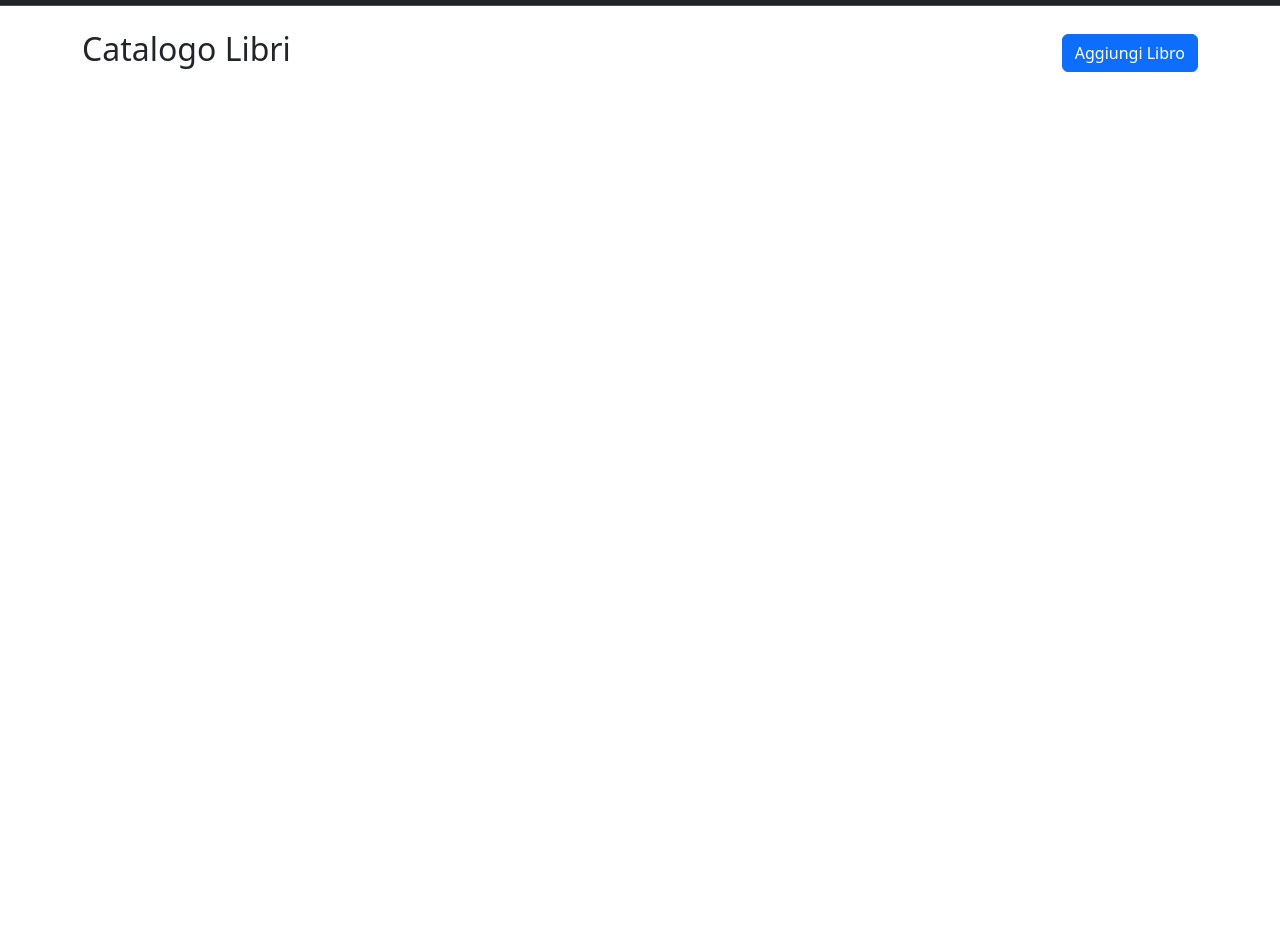
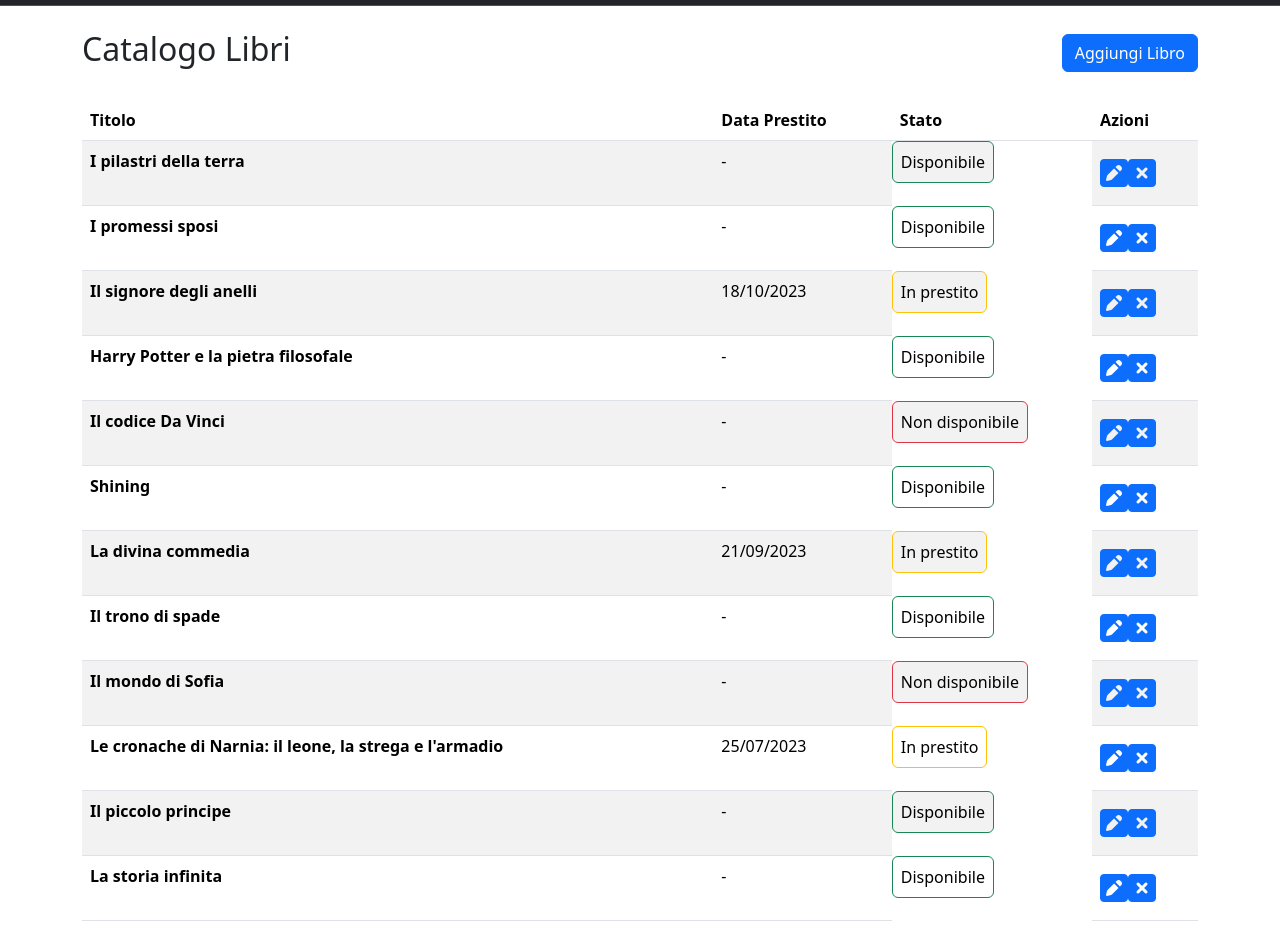
Before and after one commit to DeserioArianna/html-css-bootstrap-dashboard, a plain HTML site: page index.html in a window 1280 px wide. Shown: the part 71-1008 px from the top of the page. Before the commit the page ends 800 px from the top, so only its background shows below. Drawn offline with nearby package versions, Linux system fonts and the light colour scheme.

Commit message:
feat:inizio tabella

```diff
--- a/index.html
+++ b/index.html
@@ -5,6 +5,7 @@
     <meta name="viewport" content="width=device-width, initial-scale=1.0">
     <title>Bootstrap Dashboard</title>
 
+    <link rel="stylesheet" href="https://cdnjs.cloudflare.com/ajax/libs/font-awesome/6.6.0/css/all.min.css" integrity="sha512-Kc323vGBEqzTmouAECnVceyQqyqdsSiqLQISBL29aUW4U/M7pSPA/gEUZQqv1cwx4OnYxTxve5UMg5GT6L4JJg==" crossorigin="anonymous" referrerpolicy="no-referrer" />
     <link href="https://cdn.jsdelivr.net/npm/bootstrap@5.3.3/dist/css/bootstrap.min.css" rel="stylesheet" integrity="sha384-QWTKZyjpPEjISv5WaRU9OFeRpok6YctnYmDr5pNlyT2bRjXh0JMhjY6hW+ALEwIH" crossorigin="anonymous">
 
 
@@ -59,7 +60,102 @@
                 <a href=""><button type="button" class="btn btn-primary">Aggiungi Libro</button></a>
             </div>
 
+            <!-- TABLE -->
+            <table class="table table-striped">
+                <thead>
+                  <tr>
+                    <th scope="col">Titolo</th>
+                    <th scope="col" class="d-none d-md-table-cell">Data Prestito</th>
+                    <th scope="col">Stato</th>
+                    <th scope="col">Azioni</th>
+                  </tr>
+                </thead>
+                <tbody>
+                  <tr>
+                    <th scope="row">I pilastri della terra</th>
+                    <td class="d-none d-md-table-cell"> - </td>
+                    <td class="btn btn-success">Disponibile</td>
+                    <td><a href="" class="fs-2"><i class="fa-solid fa-square-pen"></i><i class="fa-solid fa-square-xmark"></i> </a></td>
+                  </tr>
 
+                  <tr>
+                    <th scope="row">I promessi sposi</th>
+                    <td class="d-none d-md-table-cell"> - </td>
+                    <td class="btn btn-success">Disponibile</td>
+                    <td><a href="" class="fs-2"><i class="fa-solid fa-square-pen"></i><i class="fa-solid fa-square-xmark"></i> </a></td>
+                  </tr>
+
+                  <tr>
+                    <th scope="row">Il signore degli anelli</th>
+                    <td class="d-none d-md-table-cell"> 18/10/2023 </td>
+                    <td class="btn btn-warning">In prestito</td>
+                    <td><a href="" class="fs-2"><i class="fa-solid fa-square-pen"></i><i class="fa-solid fa-square-xmark"></i> </a></td>
+                  </tr>
+
+                  <tr>
+                    <th scope="row">Harry Potter e la pietra filosofale</th>
+                    <td class="d-none d-md-table-cell"> - </td>
+                    <td class="btn btn-success">Disponibile</td>
+                    <td><a href="" class="fs-2"><i class="fa-solid fa-square-pen"></i><i class="fa-solid fa-square-xmark"></i> </a></td>
+                  </tr>
+
+                  <tr>
+                    <th scope="row">Il codice Da Vinci</th>
+                    <td class="d-none d-md-table-cell"> - </td>
+                    <td class="btn btn-danger">Non disponibile</td>
+                    <td><a href="" class="fs-2"><i class="fa-solid fa-square-pen"></i><i class="fa-solid fa-square-xmark"></i> </a></td>
+                  </tr>
+
+                  <tr>
+                    <th scope="row">Shining</th>
+                    <td class="d-none d-md-table-cell"> - </td>
+                    <td class="btn btn-success">Disponibile</td>
+                    <td><a href="" class="fs-2"><i class="fa-solid fa-square-pen"></i><i class="fa-solid fa-square-xmark"></i> </a></td>
+                  </tr>
+
+                  <tr>
+                    <th scope="row">La divina commedia</th>
+                    <td class="d-none d-md-table-cell"> 21/09/2023 </td>
+                    <td class="btn btn-warning">In prestito</td>
+                    <td><a href="" class="fs-2"><i class="fa-solid fa-square-pen"></i><i class="fa-solid fa-square-xmark"></i> </a></td>
+                  </tr>
+
+                  <tr>
+                    <th scope="row">Il trono di spade</th>
+                    <td class="d-none d-md-table-cell"> - </td>
+                    <td class="btn btn-success">Disponibile</td>
+                    <td><a href="" class="fs-2"><i class="fa-solid fa-square-pen"></i><i class="fa-solid fa-square-xmark"></i> </a></td>
+                  </tr>
+
+                  <tr>
+                    <th scope="row">Il mondo di Sofia</th>
+                    <td class="d-none d-md-table-cell"> - </td>
+                    <td class="btn btn-danger">Non disponibile</td>
+                    <td><a href="" class="fs-2"><i class="fa-solid fa-square-pen"></i><i class="fa-solid fa-square-xmark"></i> </a></td>
+                  </tr>
+
+                  <tr>
+                    <th scope="row">Le cronache di Narnia: il leone, la strega e l'armadio</th>
+                    <td class="d-none d-md-table-cell"> 25/07/2023 </td>
+                    <td class="btn btn-warning">In prestito</td>
+                    <td><a href="" class="fs-2"><i class="fa-solid fa-square-pen"></i><i class="fa-solid fa-square-xmark"></i> </a></td>
+                  </tr>
+
+                  <tr>
+                    <th scope="row">Il piccolo principe</th>
+                    <td class="d-none d-md-table-cell"> - </td>
+                    <td class="btn btn-success">Disponibile</td>
+                    <td><a href="" class="fs-2"><i class="fa-solid fa-square-pen"></i><i class="fa-solid fa-square-xmark"></i> </a></td>
+                  </tr>
+
+                  <tr>
+                    <th scope="row">La storia infinita</th>
+                    <td class="d-none d-md-table-cell"> - </td>
+                    <td class="btn btn-success">Disponibile</td>
+                    <td><a href="" class="fs-2"><i class="fa-solid fa-square-pen"></i><i class="fa-solid fa-square-xmark"></i> </a></td>
+                  </tr>
+                </tbody>
+              </table>
         </div>
     </main>
 
```
